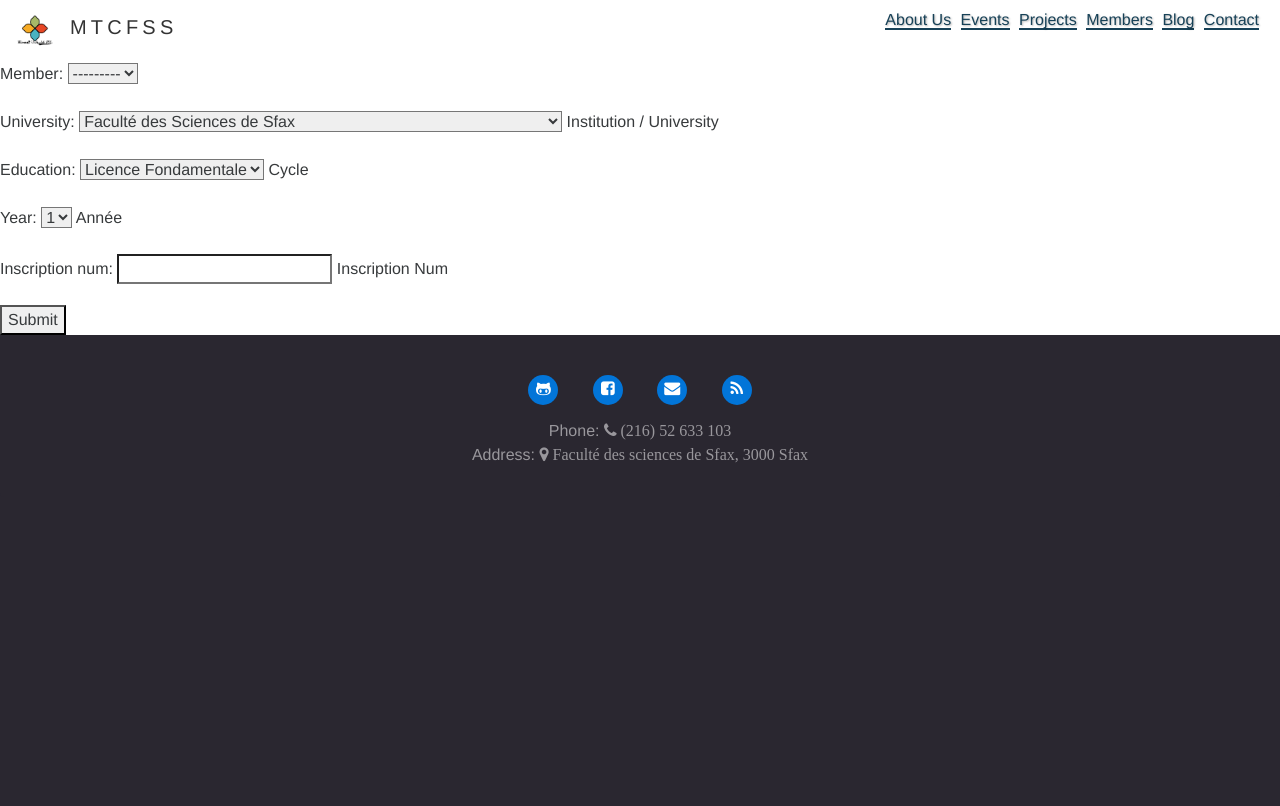
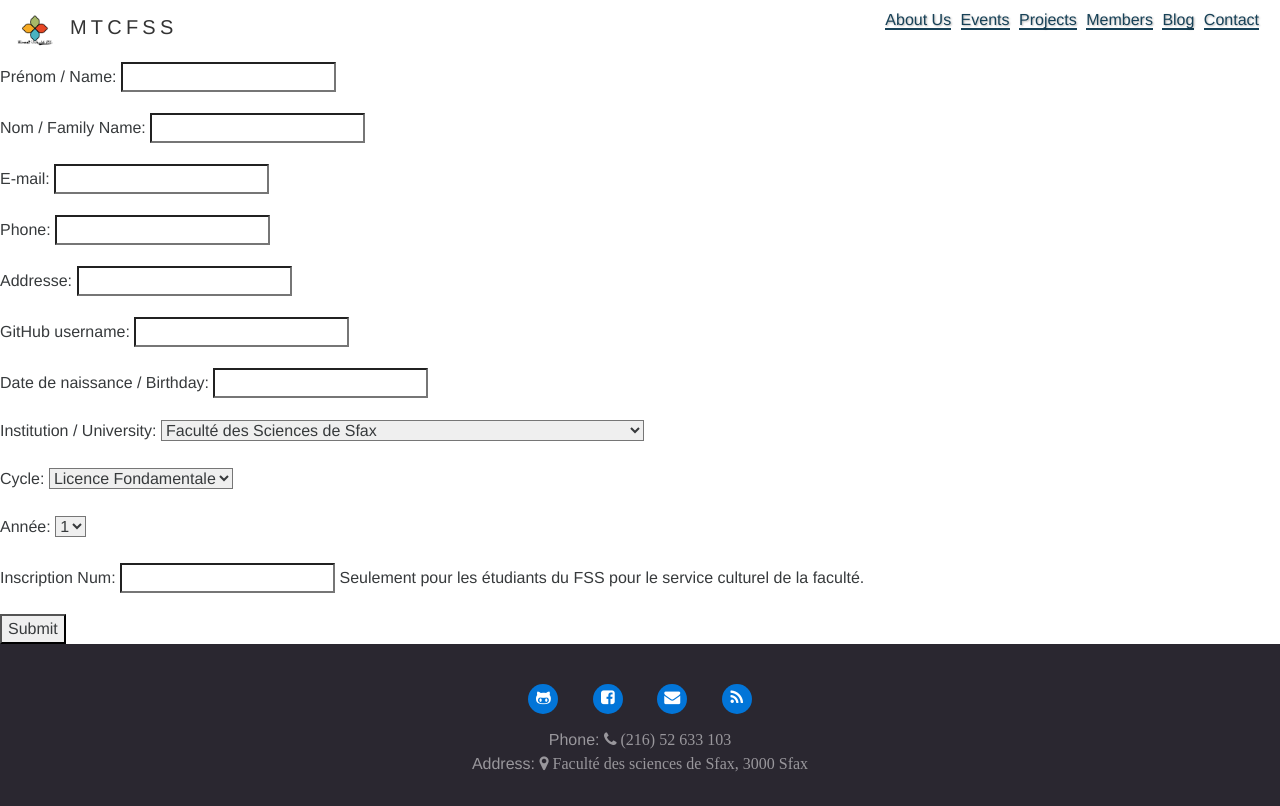
Before and after one commit to fssotc/fssotc.tik.tn, a Django app: page /inscription/ in a window 1280 px wide. Before the commit the page ends 463 px from the top, so only its background shows below. Run offline with Django 3.2, Linux system fonts and the light colour scheme; parts of the project's set-up code (start-up, migrations or seed data) failed here and were passed over; some libraries are stand-ins or nearby versions.

Commit message:
fix inscription form implemetation

```diff
--- a/db/models.py
+++ b/db/models.py
@@ -8,13 +8,13 @@ from django.core.exceptions import ValidationError
 
 
 class Member(models.Model):
-    name = models.CharField(max_length=40, help_text="Prénom / Name")
-    family_name = models.CharField(max_length=40, help_text="Nom / Family Name")
-    email = models.EmailField(unique=True, help_text="E-mail")
-    phone = models.DecimalField(max_digits=8, decimal_places=0, help_text="Phone")
-    address = models.CharField(max_length=400, blank=True, null=True, help_text="Addresse")
-    username = models.CharField(max_length=20, blank=True, help_text="GitHub username")
-    birthday = models.DateField(blank=True, null=True, help_text="Date de naissance / Birthday")
+    name = models.CharField(max_length=40, verbose_name="Prénom / Name")
+    family_name = models.CharField(max_length=40, verbose_name="Nom / Family Name")
+    email = models.EmailField(unique=True, verbose_name="E-mail")
+    phone = models.DecimalField(max_digits=8, decimal_places=0, verbose_name="Phone")
+    address = models.CharField(max_length=400, blank=True, null=True, verbose_name="Addresse")
+    username = models.CharField(max_length=20, blank=True, verbose_name="GitHub username")
+    birthday = models.DateField(blank=True, null=True, verbose_name="Date de naissance / Birthday")
     # new = models.BooleanField(default=True)  # is new if now inscription on old session
 
     def is_new(self):
@@ -78,10 +78,13 @@ class Inscription(models.Model):
     member = models.ForeignKey(Member, on_delete=models.CASCADE)
     role = models.CharField(max_length=1, choices=ROLE, default='', blank=True)
     session = models.DateField()  # auto_now_add=True
-    inscription_num = models.DecimalField(help_text="Inscription Num", null=True, blank=True, max_digits=10, decimal_places=0)
-    university = models.CharField(help_text="Institution / University", choices=UNIVERSITY_CHOICES, default='FSS', max_length=7)
-    education = models.CharField(help_text="Cycle", choices=EDUCATION_CHOICES, default='LF', max_length=3)
-    year = models.CharField(help_text="Année", choices=YEAR_CHOICES, default='1', max_length=1)
+    inscription_num = models.DecimalField(verbose_name="Inscription Num",
+                                          null=True, blank=True, max_digits=10,
+                                          decimal_places=0,
+                                          help_text="Seulement pour les étudiants du FSS pour le service culturel de la faculté.")
+    university = models.CharField(verbose_name="Institution / University", choices=UNIVERSITY_CHOICES, default='FSS', max_length=7)
+    education = models.CharField(verbose_name="Cycle", choices=EDUCATION_CHOICES, default='LF', max_length=3)
+    year = models.CharField(verbose_name="Année", choices=YEAR_CHOICES, default='1', max_length=1)
     confirmed = models.BooleanField(default=False)
     dreamspark_key = models.BooleanField(default=False)
     member_card = models.BooleanField(default=False)
--- a/inscription/forms.py
+++ b/inscription/forms.py
@@ -6,44 +6,12 @@ class InscriptionForm(forms.ModelForm):
 
     class Meta:
         model = Inscription
-        fields = ('member', 'university', 'education', 'year', 'inscription_num')
+        fields = ('university', 'education', 'year', 'inscription_num')
 
 
-"""
-class InscriptionForm(forms.Form):
-    UNIVERSITY_CHOICES = (
-        ("FSS", "Faculté des Sciences de Sfax"),
-        ("ENIS", "Ecole Nationale des Ingénieurs de Sfax"),
-        ("ISIMS", "Institut Supérieur d'Informatique et de Multimédia de Sfax"),
-        ("ENETCOM", "Ecole Nationale d'electronique et de télécommunications de Sfax"),
-        ("FSEGS", "Faculté des Sciences Economiques et de Gestion de Sfax"),
-        ("IPEIS", "Institut Préparatoire aux Etudes d'Ingénieurs de Sfax"),
-        ("", "Autre..."),
-    )
-    EDUCATION_CHOICES = (
-        ("LF", "Licence Fondamentale"),
-        ("LA", "Licence Appliqué"),
-        ("P", "Préparatoire"),
-        ("ENG", "Ingéniorat"),
-        ("MR", "Master de Recherche"),
-        ("MP", "Master Professionnel"),
-        ("PHD", "Doctorat"),
-        ("", "Autre..."),
-    )
-    YEAR_CHOICES = (
-        (1, 1),
-        (2, 2),
-        (3, 3),
-    )
-    name = forms.CharField(label="Prénom / Name", max_length=100, min_length=3)
-    family_name = forms.CharField(label="Nom / Family Name", max_length=100, min_length=3)
-    email = forms.EmailField(label="E-mail")
-    phone = forms.IntegerField(label="Phone", required=False)
-    address = forms.CharField(label="Addresse / Address", max_length=400, required=False)
-    username = forms.CharField(label="GitHub userame", max_length=50)
-    birthday = forms.DateField(label="Date de naissance / Birthday", required=False, localize=True)
-    inscription_num = forms.IntegerField(label="Inscription Num", required=False)
-    university = forms.ChoiceField(label="Institution / University", choices=UNIVERSITY_CHOICES)
-    education = forms.ChoiceField(label="Cycle", choices=EDUCATION_CHOICES)
-    year = forms.ChoiceField(label="Année", choices=YEAR_CHOICES)
-"""
+class MemberForm(forms.ModelForm):
+
+    class Meta:
+        model = Member
+        fields = ('name', 'family_name', 'email', 'phone', 'address',
+                  'username', 'birthday')
--- a/inscription/templates/inscription/index.html
+++ b/inscription/templates/inscription/index.html
@@ -3,7 +3,8 @@
 {% block pagetitle %}Inscription | Microsoft Tech Club FSS{% endblock %}
 {% block content_section %}
   <form action="" method="post">{% csrf_token %}
-    {{ form.as_p }}
+    {{ member_form.as_p }}
+    {{ inscription_form.as_p }}
     <input type="submit" value="Submit" />
   </form>
 {% endblock %}
--- a/inscription/urls.py
+++ b/inscription/urls.py
@@ -1,8 +1,9 @@
 from django.conf.urls import url, include
-from .views import InscriptionView, success
+from .views import inscription, success
 
 app_name = 'inscription'
 urlpatterns = [
-    url(r'^$', InscriptionView.as_view(), name='inscription'),
+    url(r'^$', inscription, name='inscription'),
+    # url(r'^$', InscriptionView.as_view(), name='inscription'),
     url(r'success/?', success, name='sucess'),
 ]
--- a/inscription/views.py
+++ b/inscription/views.py
@@ -1,4 +1,8 @@
-from .forms import InscriptionForm
+import datetime
+
+from .forms import InscriptionForm, MemberForm
+from db.models import Member, Inscription
+from django.forms import inlineformset_factory
 from django.views.generic.edit import FormView
 from django.shortcuts import render
 
@@ -12,5 +16,28 @@ class InscriptionView(FormView):
         return super(InscriptionView, self).form_valid(form)
 
 
+def inscription(request):
+    if request.method == 'POST':
+        try:
+            member = Member.objects.get(email=request.POST['email'])
+        except:
+            member = Member()
+        member_form = MemberForm(request.POST, instance=member)
+        member = member_form.save()
+        inscription_form = InscriptionForm(request.POST)
+        inscription = inscription_form.save(commit=False)
+        inscription.member = member
+        inscription.session = datetime.date.today()
+        inscription.save()
+        return render(request, 'inscription/success.html')
+    else:
+        member_form = MemberForm()
+        inscription_form = InscriptionForm()
+
+    return render(request, 'inscription/index.html', {
+        'member_form': member_form,
+        'inscription_form': inscription_form})
+
+
 def success(request):
     return render(request, 'inscription/success.html')
```
